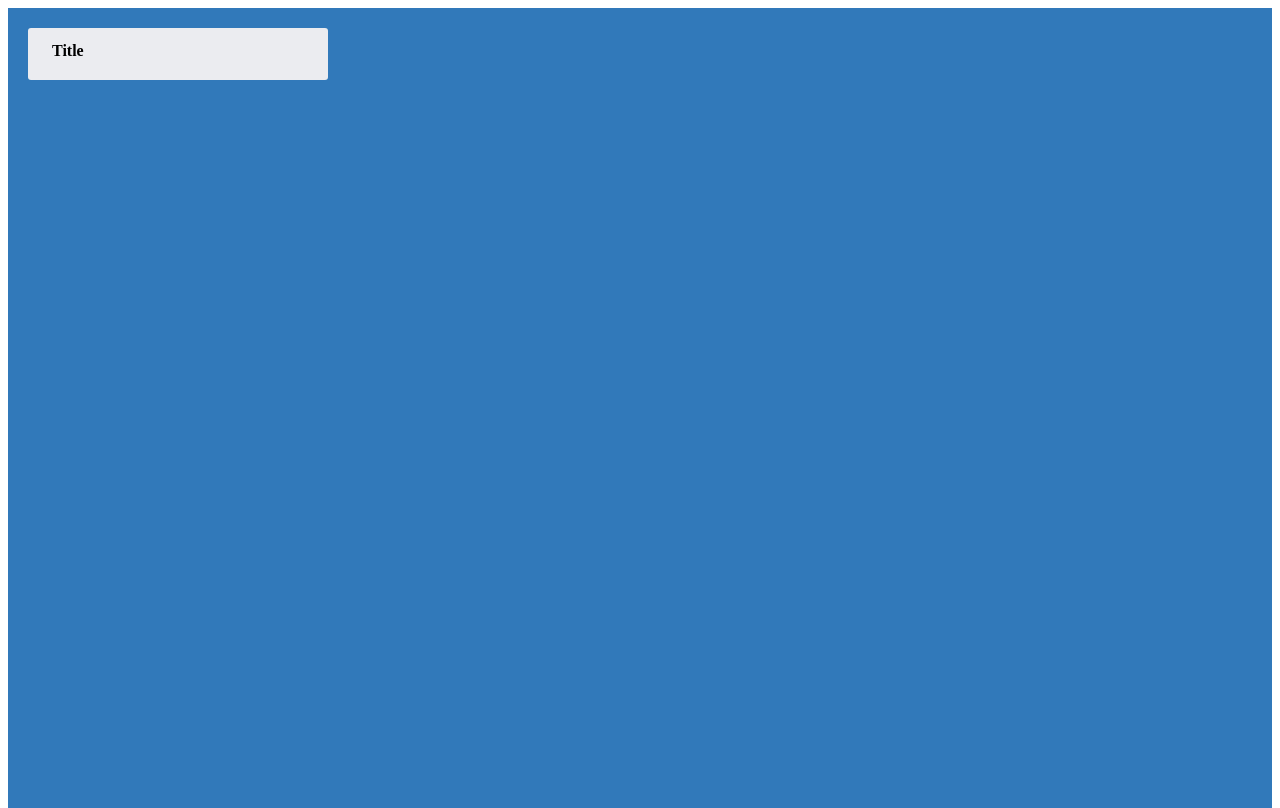
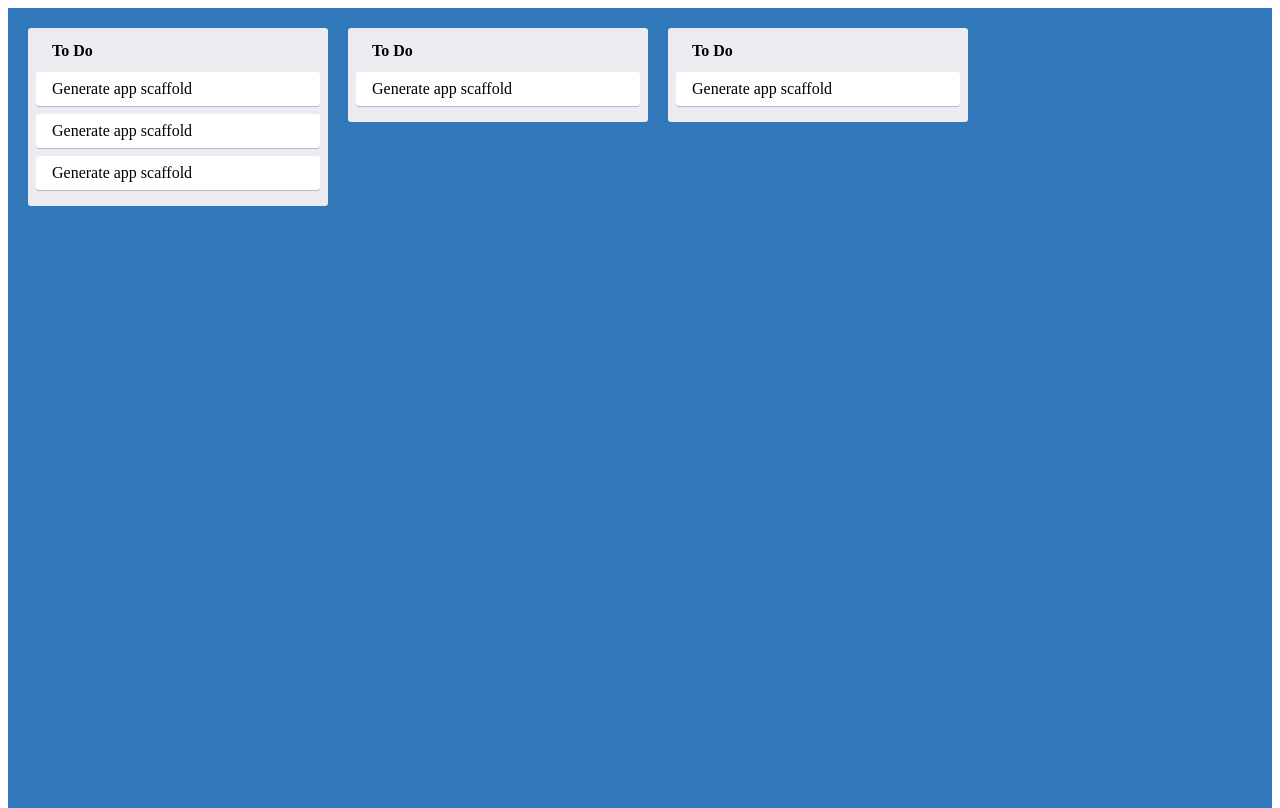
Before and after one commit to sharansharma94/trello-clone, a React (Create React App) app: page / in a window 1280 px wide. Built offline with nearby package versions, Linux system fonts and the light colour scheme.

Commit message:
card component

```diff
--- a/src/App.tsx
+++ b/src/App.tsx
@@ -1,11 +1,22 @@
 import "./App.css";
+import Card from "./Card";
 import { Column } from "./Column";
 import { AppContainer } from "./styles";
 
 function App() {
   return (
     <AppContainer>
-      <Column text="Title"></Column>
+      <Column text="To Do">
+        <Card text="Generate app scaffold"></Card>
+        <Card text="Generate app scaffold"></Card>
+        <Card text="Generate app scaffold"></Card>
+      </Column>
+      <Column text="To Do">
+        <Card text="Generate app scaffold"></Card>
+      </Column>
+      <Column text="To Do">
+        <Card text="Generate app scaffold"></Card>
+      </Column>
     </AppContainer>
   );
 }
--- /dev/null
+++ b/src/Card.tsx
@@ -0,0 +1,7 @@
+import { CardContainer } from "./styles";
+interface CardProp {
+  text: string;
+}
+export default function Card({ text }: CardProp) {
+  return <CardContainer>{text}</CardContainer>;
+}
--- a/src/styles.ts
+++ /dev/null
@@ -1,36 +0,0 @@
-import styled from "styled-components";
-
-export const AppContainer = styled.div`
-  display: flex;
-  align-items: flex-start;
-  background-color: #3179ba;
-  flex-direction: row;
-  height: 100%;
-  width: 100%;
-  padding: 20px;
-`;
-
-export const ColumnContainer = styled.div`
-  background-color: #ebecf0;
-  width: 300px;
-  min-height: 40px;
-  margin-right: 20px;
-  border-radius: 3px;
-  padding: 8px 8px;
-  flex-grow: 0;
-`;
-
-export const ColumnTitle = styled.div`
-  padding: 6px 16px 12px;
-  font-weight: bold;
-`;
-
-export const CardColumn = styled.div`
-  background-color: #fff;
-  curson: pointer;
-  margin-bottom: 0.5rem;
-  padding: 0.5rem 1rem;
-  max-width: 300px;
-  border-radius: 3px;
-  box-shadow: #091e4240 0px 1px 0 0;
-`;
--- /dev/null
+++ b/src/styles.tsx
@@ -0,0 +1,73 @@
+import styled from "styled-components";
+
+export const AppContainer = styled.div`
+  display: flex;
+  align-items: flex-start;
+  background-color: #3179ba;
+  flex-direction: row;
+  height: 100%;
+  width: 100%;
+  padding: 20px;
+`;
+
+export const ColumnContainer = styled.div`
+  background-color: #ebecf0;
+  width: 300px;
+  min-height: 40px;
+  margin-right: 20px;
+  border-radius: 3px;
+  padding: 8px 8px;
+  flex-grow: 0;
+`;
+
+export const ColumnTitle = styled.div`
+  padding: 6px 16px 12px;
+  font-weight: bold;
+`;
+
+export const CardContainer = styled.div`
+  background-color: #fff;
+  curson: pointer;
+  margin-bottom: 0.5rem;
+  padding: 0.5rem 1rem;
+  max-width: 300px;
+  border-radius: 3px;
+  box-shadow: #091e4240 0px 1px 0 0;
+`;
+
+interface AddItemButtonProps {
+  dark?: boolean;
+}
+
+export const addItemButton = styled.button<AddItemButtonProps>`
+  background-color: #ffffff3d;
+  border-radius: 3px;
+  border: none;
+  color: ${(props) => (props.dark ? "#000" : "#fff")};
+  cursor: pointer;
+  max-width: 300px;
+  padding: 10px 12px;
+  text-align: left;
+  transition: background 85ms ease-in;
+  width: 100%;
+  &:hover {
+    background-color: #ffffff52;
+  }
+`;
+
+export const NewItemFormContainer = styled.div`
+  max-width: 300px;
+  display: flex;
+  flex-direction: column;
+  width: 100%;
+  align-items: flex-start;
+`;
+
+export const NewItemButton = styled.button`
+  background-color: #5aac44;
+  border-radius: 3px;
+  box-shadow: none;
+  color: #fff;
+  padding: 6px 12px;
+  text-align: center;
+`;
```
